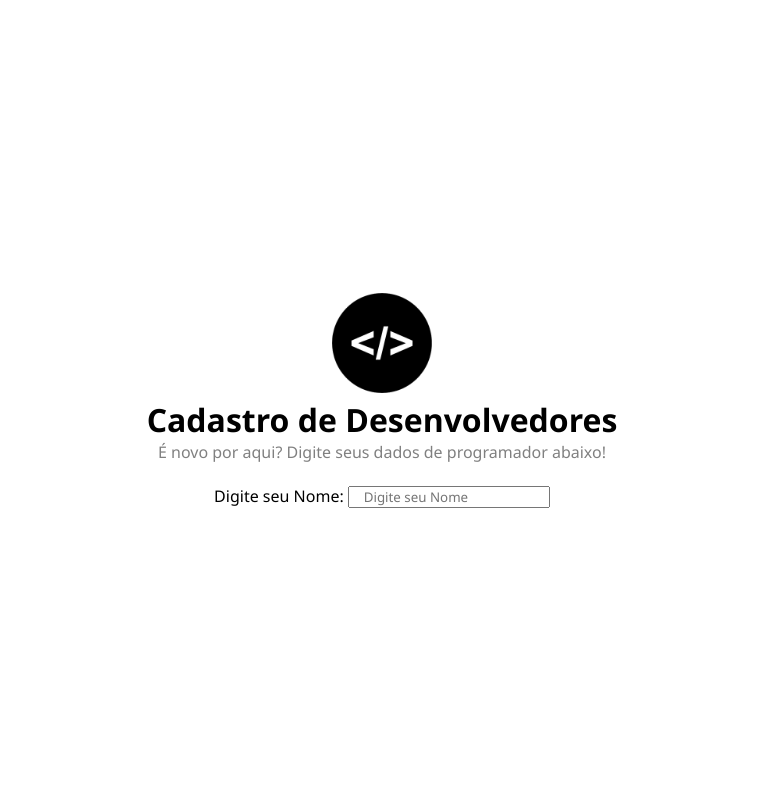
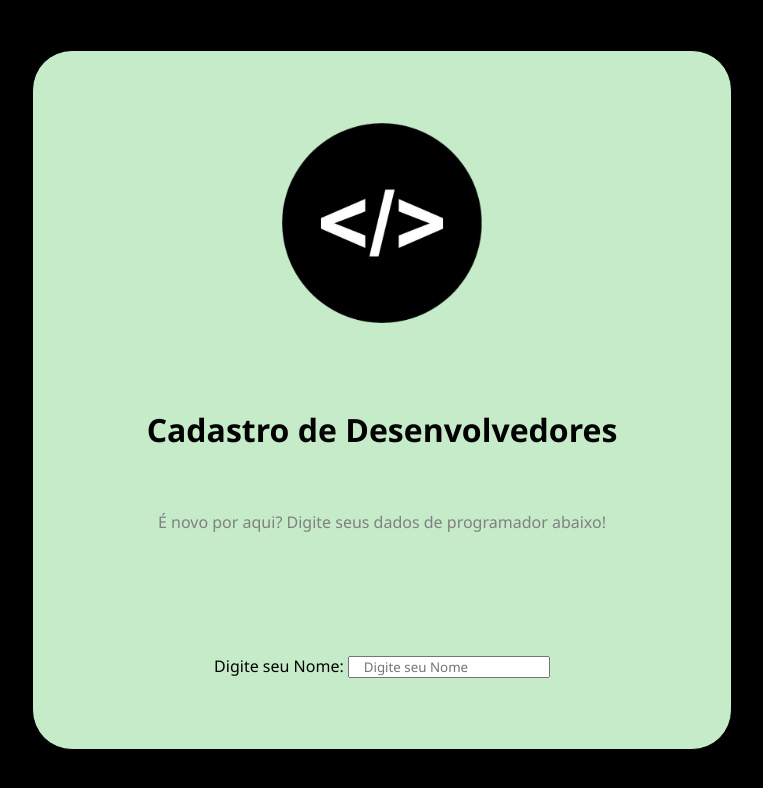
Before and after one commit to JuliaNascimentos/cadastroDesenvol, a plain HTML site: page index.html in a window 1280 px wide. Shown: the whole page, without its empty margins (258-1021 px from the left). Drawn offline with Linux system fonts and the light colour scheme.

Commit message:
Add files via upload

```diff
--- a/index.html
+++ b/index.html
@@ -13,6 +13,7 @@
 </head>
 <body>
 
+    <div class="caixa">
         <form >
             <div class="bloco">
                 <!-- Imagem -->
@@ -37,5 +38,7 @@
 
             </div>
         </form>
+    </div>
+
 </body>
 </html>
--- a/src/style/style.css
+++ b/src/style/style.css
@@ -5,20 +5,32 @@
     font-family: 'Segoe UI', Tahoma, Geneva, Verdana, sans-serif;
 }
 
-.bloco{
+.caixa{
     height: 100vh;
     width: 100vw;
     display: flex;
     justify-content: center;
     align-items: center;
     flex-direction: column;
+    background-color: black;
+}
 
-
+.bloco{
+    height: 700px;
+    width: 700px;
+    display: flex;
+    justify-content: center;
+    align-items: center;
+    flex-direction: column;
+    border: 1px solid;
+    border-radius: 40px;
+    background-color: rgb(197, 235, 200);
 }
 
 img{
-    width: 100px;
-    height: 100px;
+    width: 200px;
+    height: 200px;
+    margin-bottom: 80px;
 }
 
 .logo_div{
@@ -27,5 +39,12 @@ img{
 
 .sub_titulo{
 
+    margin-bottom: 100px;
     color: gray;
 }
+
+.titulo{
+
+margin-bottom: 60px;
+
+}
```
Lines whose indentation alone changed are shown as unchanged.
